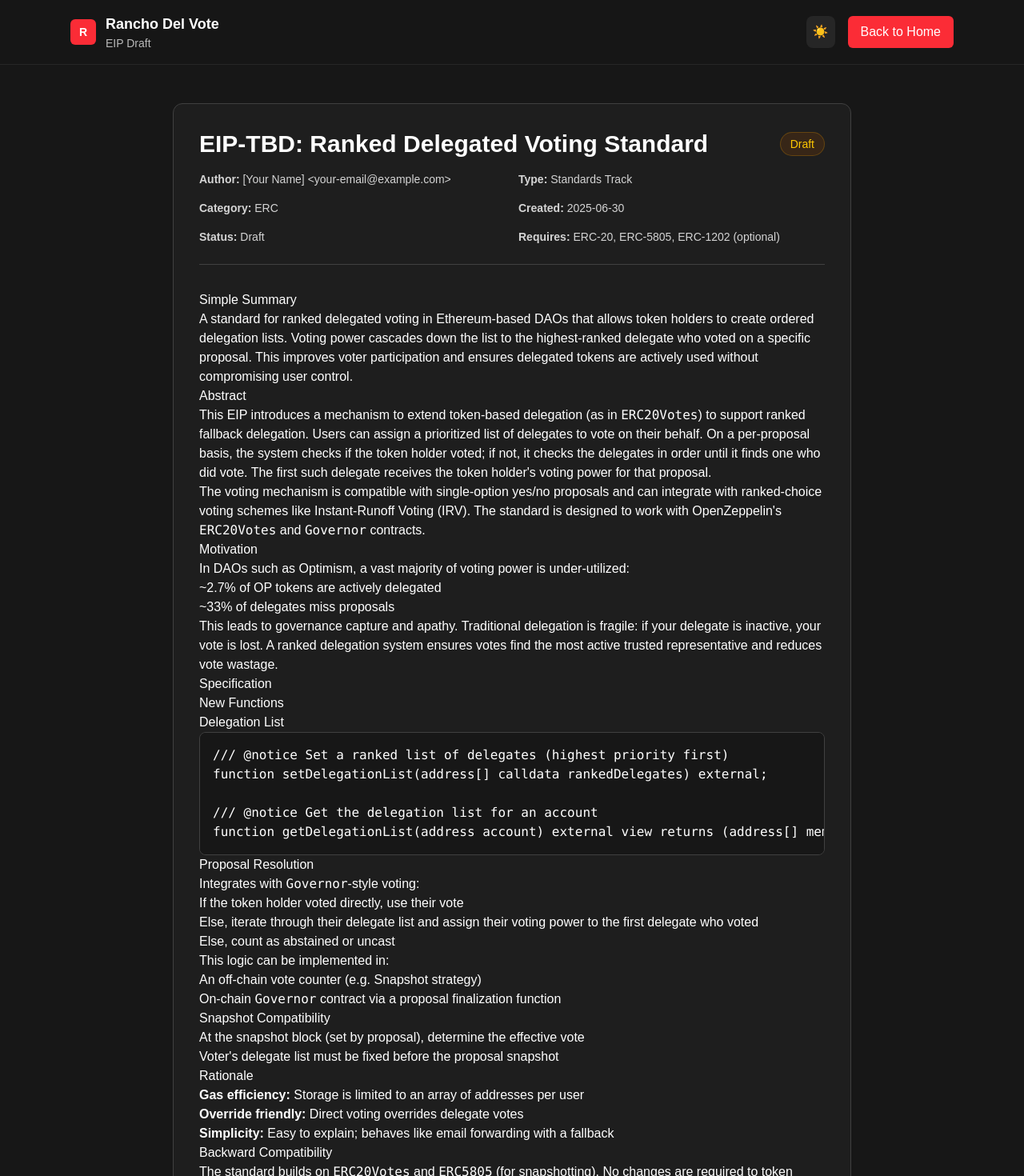
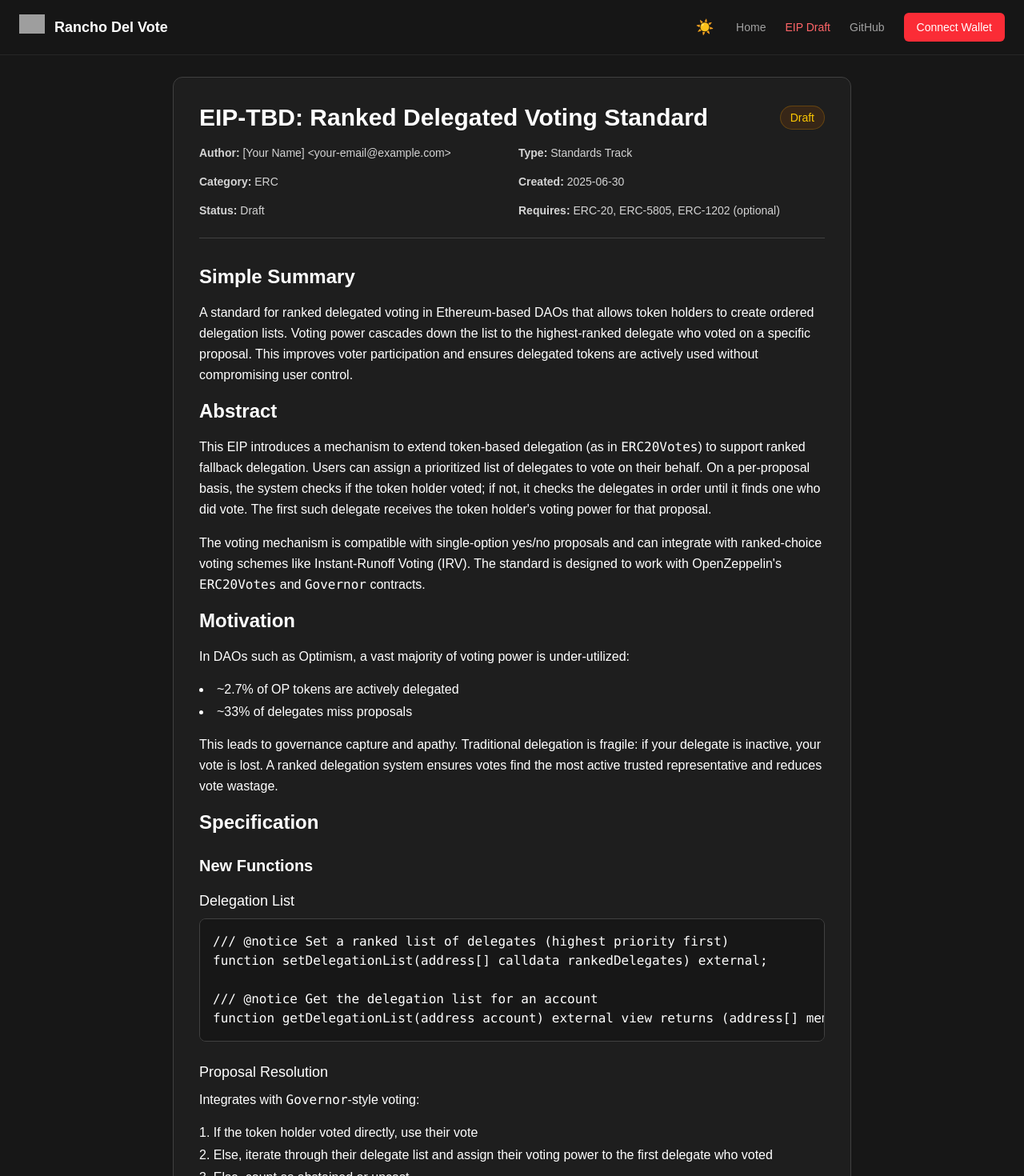
Before and after one commit to its-everdred/rancho-del-vote, a Next.js app: page /eip in a window 1280 px wide. Shown: the top 1470 px of the page at 80% size. Built offline with nearby package versions, Linux system fonts and the light colour scheme; grey boxes are pictures that could not be loaded.

Commit message:
Visual improvements

```diff
--- a/app/eip/page.tsx
+++ b/app/eip/page.tsx
@@ -1,7 +1,7 @@
 'use client';
 
 import { useState } from 'react';
-import Link from 'next/link';
+import Navigation from '../../components/Navigation';
 
 export default function EIPPage() {
   const [isDark, setIsDark] = useState(true);
@@ -12,52 +12,14 @@ export default function EIPPage() {
     <div className={`min-h-screen transition-colors duration-300 ${
       isDark ? 'bg-neutral-900 text-white' : 'bg-white text-black'
     }`}>
-      {/* Header */}
-      <header className={`border-b transition-colors duration-300 ${
-        isDark ? 'border-neutral-800 bg-neutral-900/80' : 'border-gray-200 bg-white/80'
-      } backdrop-blur-sm sticky top-0 z-50`}>
-        <div className="max-w-6xl mx-auto px-6 py-4">
-          <div className="flex items-center justify-between">
-            <div className="flex items-center space-x-4">
-              <Link href="/" className="flex items-center space-x-3">
-                <div className="w-8 h-8 bg-red-500 rounded-md flex items-center justify-center">
-                  <span className="text-white font-bold text-sm">R</span>
-                </div>
-                <div>
-                  <h1 className="text-lg font-semibold">Rancho Del Vote</h1>
-                  <p className="text-sm opacity-70">EIP Draft</p>
-                </div>
-              </Link>
-            </div>
-            <div className="flex items-center space-x-4">
-              <button
-                onClick={toggleTheme}
-                className={`p-2 rounded-lg transition-colors ${
-                  isDark
-                    ? 'bg-neutral-800 hover:bg-neutral-700'
-                    : 'bg-gray-100 hover:bg-gray-200'
-                }`}
-                aria-label="Toggle theme"
-              >
-                {isDark ? '☀️' : '🌙'}
-              </button>
-              <Link
-                href="/"
-                className={`px-4 py-2 rounded-md font-medium transition-colors ${
-                  isDark
-                    ? 'bg-red-500 text-white hover:bg-red-600'
-                    : 'bg-red-500 text-white hover:bg-red-600'
-                }`}
-              >
-                Back to Home
-              </Link>
-            </div>
-          </div>
-        </div>
-      </header>
+      <Navigation
+        isDark={isDark}
+        onToggleTheme={toggleTheme}
+        showThemeToggle={true}
+      />
 
       {/* EIP Content */}
-      <main className="max-w-4xl mx-auto px-6 py-12">
+      <main className="max-w-4xl mx-auto px-6 py-24">
         <div className={`rounded-xl border transition-colors duration-300 ${
           isDark
             ? 'bg-neutral-800/50 border-neutral-700'
@@ -92,43 +54,41 @@ export default function EIPPage() {
             </div>
 
             {/* EIP Content */}
-            <div className={`prose max-w-none transition-colors duration-300 ${
-              isDark ? 'prose-invert' : 'prose-gray'
-            }`}>
-              <h2>Simple Summary</h2>
-              <p>
+            <div className="max-w-none transition-colors duration-300 space-y-6">
+              <h2 className="text-2xl font-bold mb-4">Simple Summary</h2>
+              <p className="mb-4 leading-relaxed">
                 A standard for ranked delegated voting in Ethereum-based DAOs that allows token holders to create ordered delegation lists.
                 Voting power cascades down the list to the highest-ranked delegate who voted on a specific proposal.
                 This improves voter participation and ensures delegated tokens are actively used without compromising user control.
               </p>
 
-              <h2>Abstract</h2>
-              <p>
+              <h2 className="text-2xl font-bold mb-4">Abstract</h2>
+              <p className="mb-4 leading-relaxed">
                 This EIP introduces a mechanism to extend token-based delegation (as in <code>ERC20Votes</code>) to support ranked fallback delegation.
                 Users can assign a prioritized list of delegates to vote on their behalf. On a per-proposal basis, the system checks if the token holder voted;
                 if not, it checks the delegates in order until it finds one who did vote. The first such delegate receives the token holder&apos;s voting power for that proposal.
               </p>
-              <p>
+              <p className="mb-4 leading-relaxed">
                 The voting mechanism is compatible with single-option yes/no proposals and can integrate with ranked-choice voting schemes like Instant-Runoff Voting (IRV).
                 The standard is designed to work with OpenZeppelin&apos;s <code>ERC20Votes</code> and <code>Governor</code> contracts.
               </p>
 
-              <h2>Motivation</h2>
-              <p>In DAOs such as Optimism, a vast majority of voting power is under-utilized:</p>
-              <ul>
+              <h2 className="text-2xl font-bold mb-4">Motivation</h2>
+              <p className="mb-4 leading-relaxed">In DAOs such as Optimism, a vast majority of voting power is under-utilized:</p>
+              <ul className="list-disc list-inside mb-4 space-y-1">
                 <li>~2.7% of OP tokens are actively delegated</li>
                 <li>~33% of delegates miss proposals</li>
               </ul>
-              <p>
+              <p className="mb-4 leading-relaxed">
                 This leads to governance capture and apathy. Traditional delegation is fragile: if your delegate is inactive, your vote is lost.
                 A ranked delegation system ensures votes find the most active trusted representative and reduces vote wastage.
               </p>
 
-              <h2>Specification</h2>
+              <h2 className="text-2xl font-bold mb-4">Specification</h2>
 
-              <h3>New Functions</h3>
+              <h3 className="text-xl font-semibold mb-3 mt-6">New Functions</h3>
 
-              <h4>Delegation List</h4>
+              <h4 className="text-lg font-medium mb-2 mt-4">Delegation List</h4>
               <pre className={`rounded-lg p-4 overflow-x-auto transition-colors duration-300 ${
                 isDark ? 'bg-neutral-900 border border-neutral-700' : 'bg-gray-100 border border-gray-200'
               }`}>
@@ -139,53 +99,53 @@ function setDelegationList(address[] calldata rankedDelegates) external;
 function getDelegationList(address account) external view returns (address[] memory);`}</code>
               </pre>
 
-              <h4>Proposal Resolution</h4>
-              <p>Integrates with <code>Governor</code>-style voting:</p>
-              <ol>
+              <h4 className="text-lg font-medium mb-2 mt-4">Proposal Resolution</h4>
+              <p className="mb-4 leading-relaxed">Integrates with <code>Governor</code>-style voting:</p>
+              <ol className="list-decimal list-inside mb-4 space-y-1">
                 <li>If the token holder voted directly, use their vote</li>
                 <li>Else, iterate through their delegate list and assign their voting power to the first delegate who voted</li>
                 <li>Else, count as abstained or uncast</li>
               </ol>
 
-              <p>This logic can be implemented in:</p>
-              <ul>
+              <p className="mb-4 leading-relaxed">This logic can be implemented in:</p>
+              <ul className="list-disc list-inside mb-4 space-y-1">
                 <li>An off-chain vote counter (e.g. Snapshot strategy)</li>
                 <li>On-chain <code>Governor</code> contract via a proposal finalization function</li>
               </ul>
 
-              <h4>Snapshot Compatibility</h4>
-              <ul>
+              <h4 className="text-lg font-medium mb-2 mt-4">Snapshot Compatibility</h4>
+              <ul className="list-disc list-inside mb-4 space-y-1">
                 <li>At the snapshot block (set by proposal), determine the effective vote</li>
                 <li>Voter&apos;s delegate list must be fixed before the proposal snapshot</li>
               </ul>
 
-              <h2>Rationale</h2>
-              <ul>
+              <h2 className="text-2xl font-bold mb-4">Rationale</h2>
+              <ul className="list-disc list-inside mb-4 space-y-1">
                 <li><strong>Gas efficiency:</strong> Storage is limited to an array of addresses per user</li>
                 <li><strong>Override friendly:</strong> Direct voting overrides delegate votes</li>
                 <li><strong>Simplicity:</strong> Easy to explain; behaves like email forwarding with a fallback</li>
               </ul>
 
-              <h2>Backward Compatibility</h2>
-              <p>
+              <h2 className="text-2xl font-bold mb-4">Backward Compatibility</h2>
+              <p className="mb-4 leading-relaxed">
                 The standard builds on <code>ERC20Votes</code> and <code>ERC5805</code> (for snapshotting).
                 No changes are required to token contracts; only governance modules need to support fallback logic.
               </p>
 
-              <h2>Reference Implementation</h2>
-              <ul>
+              <h2 className="text-2xl font-bold mb-4">Reference Implementation</h2>
+              <ul className="list-disc list-inside mb-4 space-y-1">
                 <li><a href="https://github.com/rancho-del-vote/contracts" className="text-red-500 hover:text-red-600">https://github.com/rancho-del-vote/contracts</a></li>
                 <li>ENS Default Delegate Proposal (discussion): <a href="https://discuss.ens.domains/t/" className="text-red-500 hover:text-red-600">https://discuss.ens.domains/t/</a>...</li>
               </ul>
 
-              <h2>Security Considerations</h2>
-              <ul>
+              <h2 className="text-2xl font-bold mb-4">Security Considerations</h2>
+              <ul className="list-disc list-inside mb-4 space-y-1">
                 <li><strong>Cyclic delegation</strong> must be disallowed or safely short-circuited</li>
                 <li><strong>Griefing:</strong> Delegates could abstain intentionally; recommend transparency tooling</li>
               </ul>
 
-              <h2>Copyright</h2>
-              <p>Copyright and related rights waived via CC0.</p>
+              <h2 className="text-2xl font-bold mb-4">Copyright</h2>
+              <p className="mb-4 leading-relaxed">Copyright and related rights waived via CC0.</p>
             </div>
           </div>
         </div>
--- a/app/page.tsx
+++ b/app/page.tsx
@@ -1,74 +1,47 @@
-import VotingPlayground from '../components/VotingPlayground';
+import VotingPlayground from "../components/VotingPlayground";
+import Navigation from "../components/Navigation";
+import Image from "next/image";
 
 export default function Home() {
   return (
     <div className="min-h-screen bg-neutral-900 text-white">
-      {/* Header */}
-      <header className="fixed top-0 left-0 right-0 z-50 border-b border-neutral-800 bg-neutral-900/80 backdrop-blur-sm">
-        <div className="max-w-7xl mx-auto px-6 py-4">
-          <div className="flex items-center justify-between">
-            <div className="flex items-center space-x-3">
-              <div className="w-8 h-8 bg-red-500 rounded-md flex items-center justify-center">
-                <span className="text-white font-bold text-sm">R</span>
-              </div>
-              <div>
-                <h1 className="text-lg font-semibold text-white">
-                  Rancho Del Vote
-                </h1>
-              </div>
-            </div>
-            <div className="flex items-center space-x-6">
-              <nav className="hidden md:flex items-center space-x-6 text-sm">
-                <a
-                  href="#"
-                  className="text-neutral-400 hover:text-white transition-colors"
-                >
-                  Documentation
-                </a>
-                <a
-                  href="/eip"
-                  className="text-neutral-400 hover:text-white transition-colors"
-                >
-                  EIP Draft
-                </a>
-                <a
-                  href="https://github.com/its-everdred/rancho-del-vote"
-                  className="text-neutral-400 hover:text-white transition-colors"
-                  target="_blank"
-                  rel="noopener noreferrer"
-                >
-                  GitHub
-                </a>
-              </nav>
-              <button className="bg-red-500 text-white px-4 py-2 rounded-md hover:bg-red-600 transition-colors text-sm font-medium">
-                Connect Wallet
-              </button>
-            </div>
-          </div>
-        </div>
-      </header>
+      <Navigation isDark={true} />
 
       {/* Full-Screen Hero Section */}
       <section className="min-h-screen flex items-center justify-center relative overflow-hidden">
         {/* Static Background */}
         <div className="absolute inset-0 bg-gradient-to-br from-neutral-900 via-neutral-800 to-neutral-900"></div>
 
-
         <div className="relative z-10 max-w-6xl mx-auto px-6 text-center">
           <div className="mb-8">
-            <span className="inline-block px-3 py-1 bg-red-500/10 border border-red-500/20 rounded-full text-red-400 text-sm font-medium mb-6">
+            <span className="inline-block px-3 py-1 bg-red-500/10 border border-red-500/20 rounded-full text-red-400 text-sm font-medium mb-8">
               New Governance Standard
             </span>
-            <h1 className="text-5xl md:text-7xl font-bold mb-6 leading-tight">
-              Fix DAO Governance with{" "}
+            <div className="flex justify-center mb-8">
+              <div className="w-24 h-24 md:w-32 md:h-32 relative">
+                <Image
+                  src="/logo-128.png"
+                  alt="Rancho Del Vote Logo"
+                  width={128}
+                  height={128}
+                  className="object-contain drop-shadow-2xl"
+                />
+              </div>
+            </div>
+            <h2 className="text-5xl md:text-5xl font-semibold mb-6 text-neutral-300">
+              Fix DAO Governance with
+            </h2>
+            <h1 className="text-7xl md:text-8xl font-bold mb-6 leading-tight">
               <span className="text-red-500">
-                Ranked Choice Delegated Voting
+                Ranked Choice
+                <br />
+                Delegated Voting
               </span>
             </h1>
             <p className="text-xl md:text-2xl text-neutral-300 max-w-4xl mx-auto leading-relaxed mb-12">
               A new voting standard that combines ranked-choice voting with
               cascading delegation to unlock greater participation and reduce
-              uncast votes in DAO governance.
+              uncast votes.
             </p>
           </div>
 
@@ -242,45 +215,8 @@ export default function Home() {
             </p>
           </div>
 
-          {/* Features */}
-          <div className="grid md:grid-cols-3 gap-8 mb-12">
-            <div className="text-center">
-              <div className="w-20 h-20 bg-red-500/20 border border-red-500/30 rounded-full flex items-center justify-center mx-auto mb-6">
-                <span className="text-red-400 text-3xl">📋</span>
-              </div>
-              <h4 className="font-semibold text-white text-lg mb-3">
-                Ranked Lists
-              </h4>
-              <p className="text-neutral-400">
-                Define multiple trusted delegates in order of preference
-              </p>
-            </div>
-            <div className="text-center">
-              <div className="w-20 h-20 bg-red-500/20 border border-red-500/30 rounded-full flex items-center justify-center mx-auto mb-6">
-                <span className="text-red-400 text-3xl">⬇️</span>
-              </div>
-              <h4 className="font-semibold text-white text-lg mb-3">
-                Cascading Fallback
-              </h4>
-              <p className="text-neutral-400">
-                Voting power flows down the list to active participants
-              </p>
-            </div>
-            <div className="text-center">
-              <div className="w-20 h-20 bg-red-500/20 border border-red-500/30 rounded-full flex items-center justify-center mx-auto mb-6">
-                <span className="text-red-400 text-3xl">✅</span>
-              </div>
-              <h4 className="font-semibold text-white text-lg mb-3">
-                Higher Participation
-              </h4>
-              <p className="text-neutral-400">
-                Reduces uncast votes and inactive delegation
-              </p>
-            </div>
-          </div>
-
           {/* Flow Diagram */}
-          <div className="bg-neutral-800/30 border border-neutral-700 rounded-2xl p-8">
+          <div className="bg-neutral-800/30 border border-neutral-700 rounded-2xl p-8 mb-12">
             <h3 className="text-2xl font-bold text-white mb-8 text-center">
               How It Works
             </h3>
@@ -338,6 +274,43 @@ export default function Home() {
               </div>
             </div>
           </div>
+
+          {/* Features */}
+          <div className="grid md:grid-cols-3 gap-8">
+            <div className="text-center">
+              <div className="w-20 h-20 bg-red-500 rounded-full flex items-center justify-center mx-auto mb-6">
+                <span className="text-white text-3xl">📋</span>
+              </div>
+              <h4 className="font-semibold text-white text-lg mb-3">
+                Ranked Lists
+              </h4>
+              <p className="text-neutral-400">
+                Define multiple delegation lists, use them between tokens.
+              </p>
+            </div>
+            <div className="text-center">
+              <div className="w-20 h-20 bg-red-500 rounded-full flex items-center justify-center mx-auto mb-6">
+                <span className="text-white text-3xl">⬇️</span>
+              </div>
+              <h4 className="font-semibold text-white text-lg mb-3">
+                Cascading Fallback
+              </h4>
+              <p className="text-neutral-400">
+                Voting power flows down the list to active participants
+              </p>
+            </div>
+            <div className="text-center">
+              <div className="w-20 h-20 bg-red-500 rounded-full flex items-center justify-center mx-auto mb-6">
+                <span className="text-white text-3xl">✅</span>
+              </div>
+              <h4 className="font-semibold text-white text-lg mb-3">
+                Higher Participation
+              </h4>
+              <p className="text-neutral-400">
+                Reduces uncast votes and inactive delegation
+              </p>
+            </div>
+          </div>
         </div>
       </section>
 
@@ -349,7 +322,8 @@ export default function Home() {
               Try It Yourself
             </h2>
             <p className="text-xl text-gray-700 max-w-3xl mx-auto">
-              Experience ranked delegation in action with this interactive voting playground
+              Experience ranked delegation in action with this interactive
+              voting playground
             </p>
           </div>
 
@@ -362,8 +336,14 @@ export default function Home() {
         <div className="max-w-6xl mx-auto px-6">
           <div className="flex flex-col md:flex-row items-center justify-between mb-8">
             <div className="flex items-center space-x-3 mb-4 md:mb-0">
-              <div className="w-8 h-8 bg-red-500 rounded-md flex items-center justify-center">
-                <span className="text-white font-bold text-sm">R</span>
+              <div className="w-8 h-8 relative">
+                <Image
+                  src="/logo-32.png"
+                  alt="Rancho Del Vote Logo"
+                  width={32}
+                  height={32}
+                  className="object-contain"
+                />
               </div>
               <span className="text-neutral-400 font-medium">
                 Rancho Del Vote
--- /dev/null
+++ b/components/Navigation.tsx
@@ -0,0 +1,107 @@
+'use client';
+
+import { useState } from 'react';
+import Link from 'next/link';
+import Image from 'next/image';
+import { usePathname } from 'next/navigation';
+
+interface NavigationProps {
+  isDark?: boolean;
+  onToggleTheme?: () => void;
+  showThemeToggle?: boolean;
+}
+
+export default function Navigation({
+  isDark = true,
+  onToggleTheme,
+  showThemeToggle = false
+}: NavigationProps) {
+  const pathname = usePathname();
+
+  const navItems = [
+    { href: '/', label: 'Home' },
+    { href: '/eip', label: 'EIP Draft' },
+    { href: 'https://github.com/its-everdred/rancho-del-vote', label: 'GitHub', external: true }
+  ];
+
+  return (
+    <header className={`fixed top-0 left-0 right-0 z-50 border-b backdrop-blur-sm transition-colors duration-300 ${
+      isDark
+        ? 'border-neutral-800 bg-neutral-900/80'
+        : 'border-gray-200 bg-white/80'
+    }`}>
+      <div className="max-w-7xl mx-auto px-6 py-4">
+        <div className="flex items-center justify-between">
+          <Link href="/" className="flex items-center space-x-3 hover:opacity-80 transition-opacity">
+            <div className="w-8 h-8 relative">
+              <Image
+                src="/logo-32.png"
+                alt="Rancho Del Vote Logo"
+                width={32}
+                height={32}
+                className="object-contain"
+              />
+            </div>
+            <div>
+              <h1 className="text-lg font-semibold">
+                Rancho Del Vote
+              </h1>
+            </div>
+          </Link>
+          <div className="flex items-center space-x-6">
+            <div className="flex items-center space-x-6">
+              {showThemeToggle && onToggleTheme && (
+                <button
+                  onClick={onToggleTheme}
+                  className="p-1 hover:opacity-80 transition-opacity text-lg cursor-pointer flex items-center justify-center"
+                  aria-label="Toggle theme"
+                >
+                  {isDark ? '☀️' : '🌙'}
+                </button>
+              )}
+              <nav className="hidden md:flex items-center space-x-6 text-sm">
+                {navItems.map((item) => {
+                  const isActive = item.href === pathname;
+                  const baseClasses = "transition-colors font-medium";
+                  const activeClasses = isDark
+                    ? "text-red-400"
+                    : "text-red-600";
+                  const inactiveClasses = isDark
+                    ? "text-neutral-400 hover:text-white"
+                    : "text-gray-600 hover:text-black";
+
+                  if (item.external) {
+                    return (
+                      <a
+                        key={item.href}
+                        href={item.href}
+                        className={`${baseClasses} ${inactiveClasses}`}
+                        target="_blank"
+                        rel="noopener noreferrer"
+                      >
+                        {item.label}
+                      </a>
+                    );
+                  }
+
+                  return (
+                    <Link
+                      key={item.href}
+                      href={item.href}
+                      className={`${baseClasses} ${isActive ? activeClasses : inactiveClasses}`}
+                    >
+                      {item.label}
+                    </Link>
+                  );
+                })}
+              </nav>
+            </div>
+            <button className="bg-red-500 text-white px-4 py-2 rounded-md hover:bg-red-600 transition-colors text-sm font-medium">
+              Connect Wallet
+            </button>
+          </div>
+        </div>
+      </div>
+    </header>
+  );
+}
```
Also changed, not shown: 1 other file (tests, documents, lock files or other folders).
